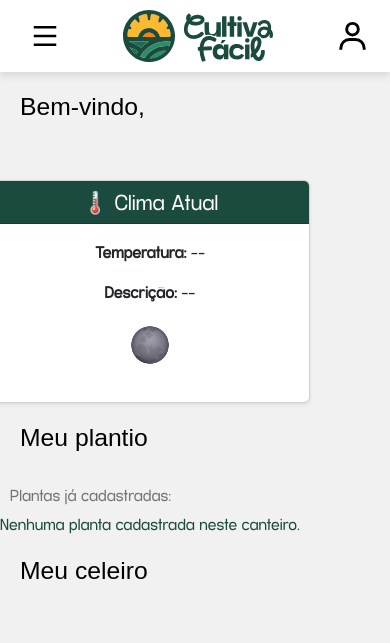
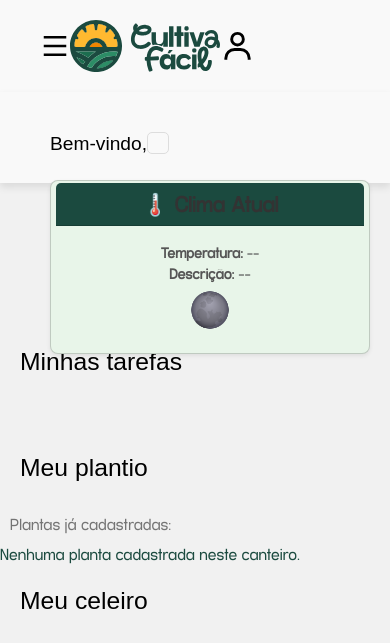
Before and after one commit to MatheusMV05/Projetos-2---G1, a Django app: page /dashboard/ in a window 390 px wide. Shown: the top 643 px of the page. Run offline with Django 5.2, Linux system fonts and the light colour scheme; the visitor is signed in with stand-in values (Sample User, id 1); data that the repository does not hold is empty; parts of the project's set-up code (start-up, migrations or seed data) failed here and were passed over; some libraries are stand-ins or nearby versions.

Commit message:
Refactor header layout in dashboard.html for improved user experience and visual organization

```diff
--- a/ryb_agro_app/templates/dashboard.html
+++ b/ryb_agro_app/templates/dashboard.html
@@ -81,6 +81,66 @@
 			/* 240% */
 			letter-spacing: -0.4px;
 		}
+
+		.header-container {
+			display: flex;
+			justify-content: space-between;
+			/* Espaça o nome e o clima */
+			align-items: center;
+			padding: 10px 20px;
+			background-color: #f9f9f9;
+		}
+
+		.user-info {
+			font-size: 1.5rem;
+			display: flex;
+			flex-direction: column;
+			justify-content: center;
+		}
+
+		.clima-container {
+			display: flex;
+			align-items: center;
+			justify-content: flex-end;
+			max-width: 150px;
+			/* Limita o espaço ocupado pelo clima */
+			font-size: 1rem;
+			text-align: right;
+		}
+
+		.card-clima-atual {
+			display: inline-block;
+			padding: 5px;
+			background-color: #e8f5e9;
+			/* Fundo sutil para clima */
+			border-radius: 8px;
+		}
+
+
+		@media (max-width: 768px) {
+			.header-container {
+				flex-direction: row;
+				/* Mantém o layout em linha */
+				padding: 10px;
+			}
+
+			.user-info h2 {
+				font-size: 1.2rem;
+				/* Reduz o tamanho da fonte */
+			}
+
+			.clima-container {
+				max-width: 100px;
+				/* Ajusta o espaço para o clima */
+			}
+
+			.card-clima-atual {
+				font-size: 0.9rem;
+				/* Ajusta o tamanho do texto */
+				padding: 2px 5px;
+				/* Reduz o padding */
+			}
+		}
 	</style>
 </head>
 
@@ -116,12 +176,14 @@
 			</nav>
 		</header>
 	</div>
+	<div class="header-container">
+		<header>
+			<div class="user-info">
 				<h2>Bem-vindo,<br><span>{{ user.nome }}</span></h2>
-	<br>
-
-	<!-- Clima Atual -->
+			</div>
+			<div class="clima-container">
 				<div class="card card-clickable card-clima-atual shadow-sm" role="button" data-bs-toggle="modal"
-		data-bs-target="#modalPrevisao" style="margin-right: 60px;">
+					data-bs-target="#modalPrevisao">
 					<div class="card-header bg-primary text-white" style="background-color: #1b4a3f !important;">
 						<h4 class="mb-0 text-center">🌡️ Clima Atual</h4>
 					</div>
@@ -133,6 +195,10 @@
 						<p id="nome-fase"></p>
 					</div>
 				</div>
+			</div>
+		</header>
+	</div>
+
 
 	<!-- Modal para Previsão dos Próximos Dias -->
 	<div class="modal fade" id="modalPrevisao" tabindex="-1" aria-labelledby="modalPrevisaoLabel" aria-hidden="true">
```
Lines whose indentation alone changed are shown as unchanged.
